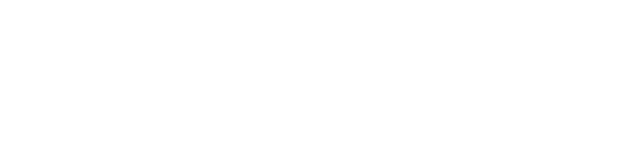
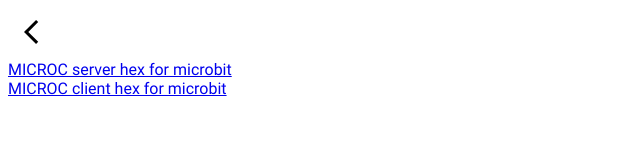
Before and after one commit to asteriskgithub999/asterisk.github.io, a plain HTML site: page microc.html in a window 1280 px wide. Shown: the whole page, without its empty margins (0-640 px from the left). Drawn offline with Linux system fonts and the light colour scheme.

Commit message:
MakeCode/MicroC dedicated commit

```diff
--- a/microc.html
+++ b/microc.html
@@ -8,6 +8,10 @@
     <link rel="stylesheet" href="style.css">
 </head>
 <body>
-    <a></a>
+    <a href="./makecode.html">
+        <img src="back.png" alt="Back">
+    </a><br>
+    <a href="http://asteriskgithub999.github.io/microbit-microcserver.hex">MICROC server hex for microbit</a> <br>
+    <a href="http://asteriskgithub999.github.io/microbit-microcclient.hex">MICROC client hex for microbit</a>
 </body>
 </html>
```
Also changed, not shown: index.html (+1 -0 lines), mcode.png (added), 2 other files.
